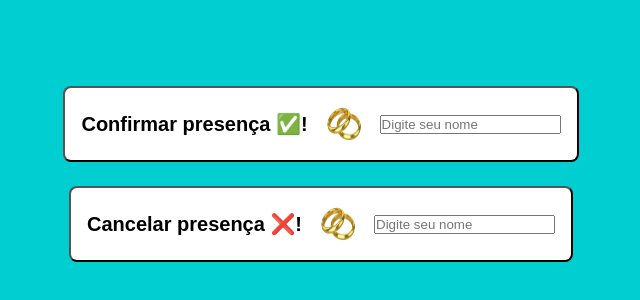
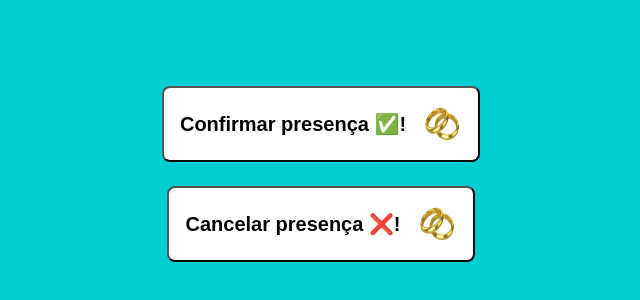
Before and after one commit to Webermanoel/IsabellyWeberCasamento, a plain HTML site: page confirmar.html in a window 1280 px wide. Shown: the part 226-526 px from the top of the page, without its empty margins (319-959 px from the left). Drawn offline with Linux system fonts and the light colour scheme.

Commit message:
Subindo atualização

```diff
--- a/confirmar.html
+++ b/confirmar.html
@@ -10,16 +10,14 @@
     <main class="apresentacao">
         <div>
             <button class="apresentacao__links__navegacao" type="button"
-            onclick="myFunction()">Confirmar presença ✅!
+            id="confirmar" onclick="myFunction()">Confirmar presença ✅!
         <img class="apresentacao__links__imagem" src="images/alianças.jpg" alt="icon alianca">
-        <input type="search" placeholder="Digite seu nome">
     </button>
         </div>
         <div>
             <button class="apresentacao__links__navegacao" type="button"
-            onclick="myFunction()">Cancelar presença ❌!
+            id="confirmar" onclick="myFunction()">Cancelar presença ❌!
         <img class="apresentacao__links__imagem" src="images/alianças.jpg" alt="icon alianca">
-        <input type="search" placeholder="Digite seu nome">
     </button>
         </div>
 
--- a/confirmar.js
+++ b/confirmar.js
@@ -1,3 +1 @@
-function myFunction(){
-    document.getElementById("demo").innerHTML = "Digite o seu nome:";
-}
+const confirma = document.getElementById('confirmar');
```
